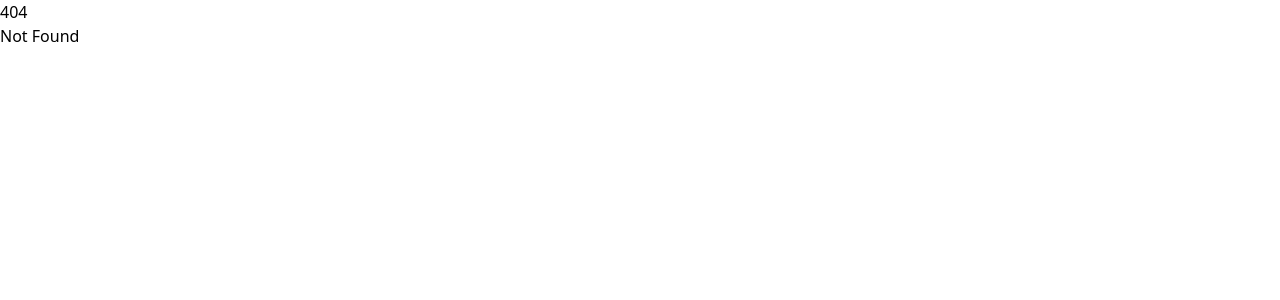
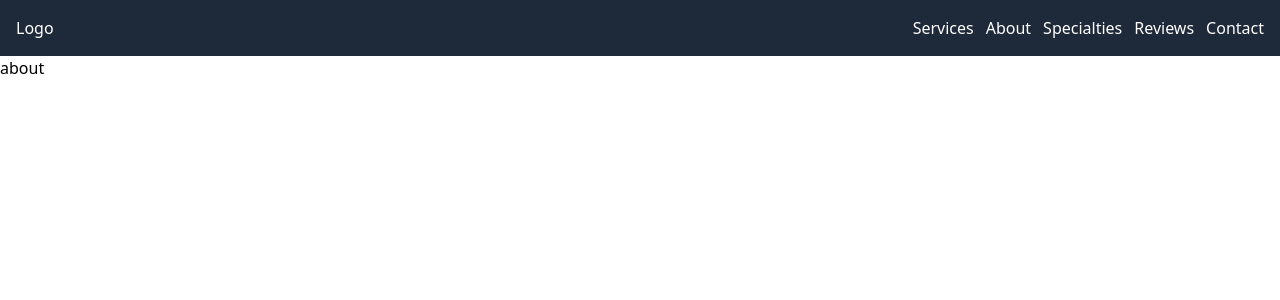
Before and after one commit to powerplant-design/pioneer-pgd, a SvelteKit app: page /about in a window 1280 px wide. Before the commit this address had no page. Shown: the top 300 px of the page. Built offline with nearby package versions, Linux system fonts and the light colour scheme.

Commit message:
Added test contact form + netlify adapter config

```diff
--- a/src/routes/+layout.svelte
+++ b/src/routes/+layout.svelte
@@ -3,4 +3,19 @@
 	let { children } = $props();
 </script>
 
+<nav class="bg-gray-800 p-4 text-white">
+	<div class="flex items-center justify-between">
+		<div>
+			<a href="/">Logo</a>
+		</div>
+		<div class="flex gap-3">
+			<a href="/#Services">Services</a>
+			<a href="/about">About</a>
+			<a href="/#Specialties">Specialties</a>
+			<a href="/#Reviews">Reviews</a>
+			<a href="/contact">Contact</a>
+		</div>
+	</div>
+</nav>
+
 {@render children()}
--- /dev/null
+++ b/src/routes/about/+page.svelte
@@ -0,0 +1 @@
+<h1>about</h1>
--- /dev/null
+++ b/src/routes/contact/+page.svelte
@@ -0,0 +1,25 @@
+<script context="module">
+	export const prerender = true;
+</script>
+
+<h1>CONTACT</h1>
+
+<h1>Welcome to SvelteKit</h1>
+<p>Visit <a href="https://kit.svelte.dev">kit.svelte.dev</a> to read the documentation</p>
+
+<form name="test" method="POST" data-netlify="true" data-netlify-honeypot="bot-field">
+	<input type="hidden" name="form-name" value="test" />
+	<input class="hidden" type="text" name="bot-field" />
+	<p>
+		<label>Your Name: <input type="text" name="name" /></label>
+	</p>
+	<p>
+		<label>Your Email: <input type="email" name="email" /></label>
+	</p>
+	<p>
+		<label>Message: <textarea name="message"></textarea></label>
+	</p>
+	<p>
+		<button type="submit">Send</button>
+	</p>
+</form>
--- a/svelte.config.js
+++ b/svelte.config.js
@@ -1,4 +1,4 @@
-import adapter from "@sveltejs/adapter-netlify";
+import adapter from '@sveltejs/adapter-netlify';
 import { vitePreprocess } from '@sveltejs/vite-plugin-svelte';
 
 /** @type {import('@sveltejs/kit').Config} */
@@ -8,7 +8,14 @@ const config = {
 	preprocess: vitePreprocess(),
 
 	kit: {
-		adapter: adapter()
+		adapter: adapter(),
+		target: '#svelte',
+		prerender: {
+			crawl: true,
+			enabled: true,
+			force: true,
+			pages: ['*']
+		}
 	}
 };
 
```
Also changed, not shown: 1 other file (tests, documents, lock files or other folders).
